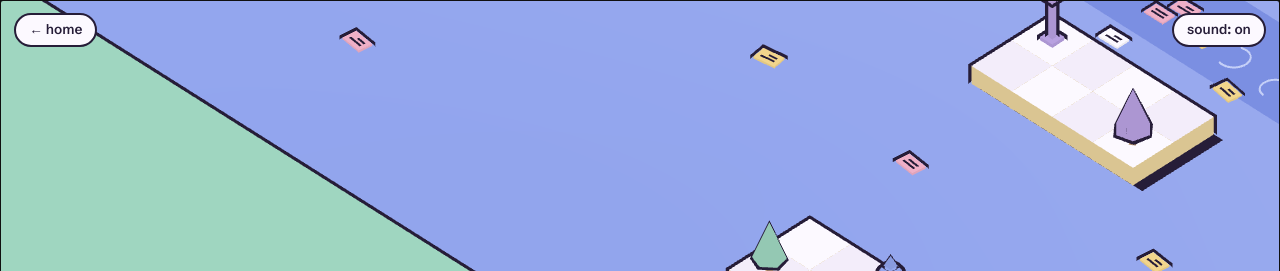
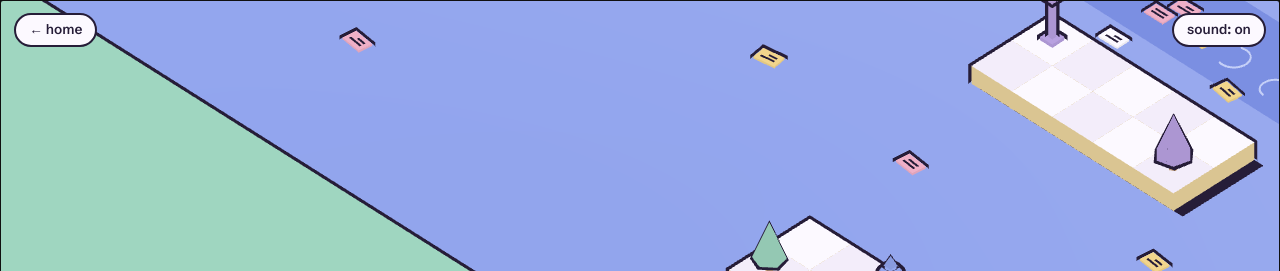
Before and after one commit to jwbron/jwbron.github.io, a plain HTML site: page river/index.html in a window 1280 px wide. Shown: the top 271 px of the page. Drawn offline with Linux system fonts and the light colour scheme; animation ran at ten frames a second; a web font is replaced by a local one.

Commit message:
Keep the traveler walking as stones land, and stop helpers ringing the island
The traveler remembers where you tapped, waits for stones still landing or being replaced, and carries on. Helpers no longer build detour stones from land, and a detour is at most two stones. The middle island is one tile wider.

```diff
--- a/river/index.html
+++ b/river/index.html
@@ -548,7 +548,7 @@
       }
     }
     // The places you can walk, each a raised card with one outline around the whole thing.
-    const REGIONS = { bank: [0, 4, 0, 2], isle1: [1, 3, 6, 7], isle2: [1, 4, 13, 14], far: [1, 6, 23, 25] };
+    const REGIONS = { bank: [0, 4, 0, 2], isle1: [1, 3, 6, 7], isle2: [0, 4, 13, 14], far: [1, 6, 23, 25] };
     for (const [region, [x0, x1, z0, z1]] of Object.entries(REGIONS)) {
       addLand(x0, x1, z0, z1, region);
       const outline = new THREE.Mesh(new THREE.BoxGeometry(x1 - x0 + 1, 1.8, z1 - z0 + 1), inkMat);
@@ -666,7 +666,7 @@
     tree(0, 2, "ball");
     tree(1, 0, "ball", 0.9);
     tree(3, 6, "cone", 0.9);
-    tree(1, 13, "cone");
+    tree(0, 13, "cone");
     tree(6, 25, "cone", 1.2);
     tree(1, 25, "ball", 1.1);
     tree(7.3, 24.4, "ball", 1, LAND_TOP - 0.15);
@@ -1364,6 +1364,8 @@
     // A helper stuck behind you on the stones, with you standing still, sets a short detour around you:
     // the cheapest way to where it's going, where each new stone costs more than an existing step.
     function detour(h) {
+      // On an island it just waits: nobody builds stones around land to reach a spot on it.
+      if (tileAt(h.x, h.z)?.kind === "land") { h.goal = null; return false; }
       const [gx, gz] = h.goal;
       const start = key(h.x, h.z);
       const cost = new Map([[start, 0]]);
@@ -1388,6 +1390,8 @@
       }
       if (!prev.has(key(gx, gz))) return false;
       const path = findPathKey(h, start, key(gx, gz), prev);
+      // More than a couple of new stones isn't a detour, it's a second crossing.
+      if (path.filter(([x, z]) => !tileAt(x, z)).length > 2) { h.goal = null; return false; }
       for (const [x, z] of path) if (!tileAt(x, z)) passingStone(x, z);
       h.path = path;
       return true;
@@ -1403,12 +1407,22 @@
       o.step = { from: o.pos.clone(), to: new V3(w.x, tileAt(w.x, w.z).top, w.z), t: 0, dur: 0.45, x: w.x, z: w.z, side: 1 };
     }
 
+    // True while a stone is in the air or coming up, or a helper still has one to set.
+    function stonesComing() {
+      const helped = (s) => Object.values(helpers).some((h) => h.lane === s.lane && h.g.visible);
+      return stones.some((s) => s.state === "flying" || s.state === "rising" ||
+        ((s.state === "none" || s.state === "sinking") && helped(s)));
+    }
+
     function walkTo(w, tx, tz, onArrive) {
       // Helpers remember where they were going, so making way doesn't make them forget.
       if (w !== traveler) w.goal = [tx, tz];
       const path = findPath(w, tx, tz);
       if (!path) return false;
       w.path = path;
+      // Remember where you were headed, so you carry on as more stones land, and after a stone
+      // sinks and is replaced, instead of stopping at the last good one.
+      if (w === traveler) w.dest = [tx, tz];
       w.onArrive = onArrive || null;
       if (!path.length && onArrive) { w.onArrive = null; onArrive(); }
       return true;
@@ -1447,6 +1461,12 @@
         }
         return;
       }
+      if (!w.path.length && isTraveler && w.dest) {
+        const more = w.x === w.dest[0] && w.z === w.dest[1] ? null : findPath(w, ...w.dest);
+        if (more && more.length) w.path = more;
+        else if (!more || !stonesComing()) w.dest = null;
+        if (!w.path.length && w.dest) return;
+      }
       if (!w.path.length) {
         if (w.onArrive) { const f = w.onArrive; w.onArrive = null; f(); }
         return;
@@ -1476,13 +1496,13 @@
           if (stepAside(other, w)) return;
           // Nowhere for them to go. If their tile was where you were headed, stop beside them.
           // If you need to get past, squeeze by each other. A new stone you test first, then squeeze.
-          if (w.path.length === 1) { w.path = []; return; }
+          if (w.path.length === 1) { w.path = []; w.dest = null; return; }
           if (!(isTraveler && t.kind === "stone" && t.state === "placed")) { squeeze(w, other, nx, nz); return; }
         }
         if (!idle) {
           // Someone's on the move there, so wait a moment for them, and if they're still there, stop short.
           w.waited = (w.waited || 0) + dt;
-          if (w.waited > 2) { w.waited = 0; w.path = []; }
+          if (w.waited > 2) { w.waited = 0; w.path = []; w.dest = null; }
           return;
         }
       }
@@ -1490,7 +1510,7 @@
       // You test any stone you haven't seen tested, unless the lantern already has.
       if (isTraveler && t.kind === "stone" && t.state === "placed") {
         // Out in the mist you can't test anything by hand.
-        if (t.z >= MIST_Z && !game.lit) { w.path = []; mistBlocked(); return; }
+        if (t.z >= MIST_Z && !game.lit) { w.path = []; w.dest = null; mistBlocked(); return; }
         w.face = Math.atan2(nx - w.x, nz - w.z);
         w.busy = {
           t: 0, dur: 1.05,
@@ -2061,7 +2081,7 @@
       updateWalker(traveler, dt, true);
       updateTrail();
       // Walking and talking count as activity, so the hint only returns after a quiet, still stretch.
-      if (lineBusy || traveler.path.length || traveler.step || traveler.busy) lastTapAt = time;
+      if (lineBusy || traveler.path.length || traveler.step || traveler.busy || traveler.dest) lastTapAt = time;
       else if (time - lastTapAt > 9) {
         const hint = currentHint();
         if (hint) lines([hint], 4.5);
```
